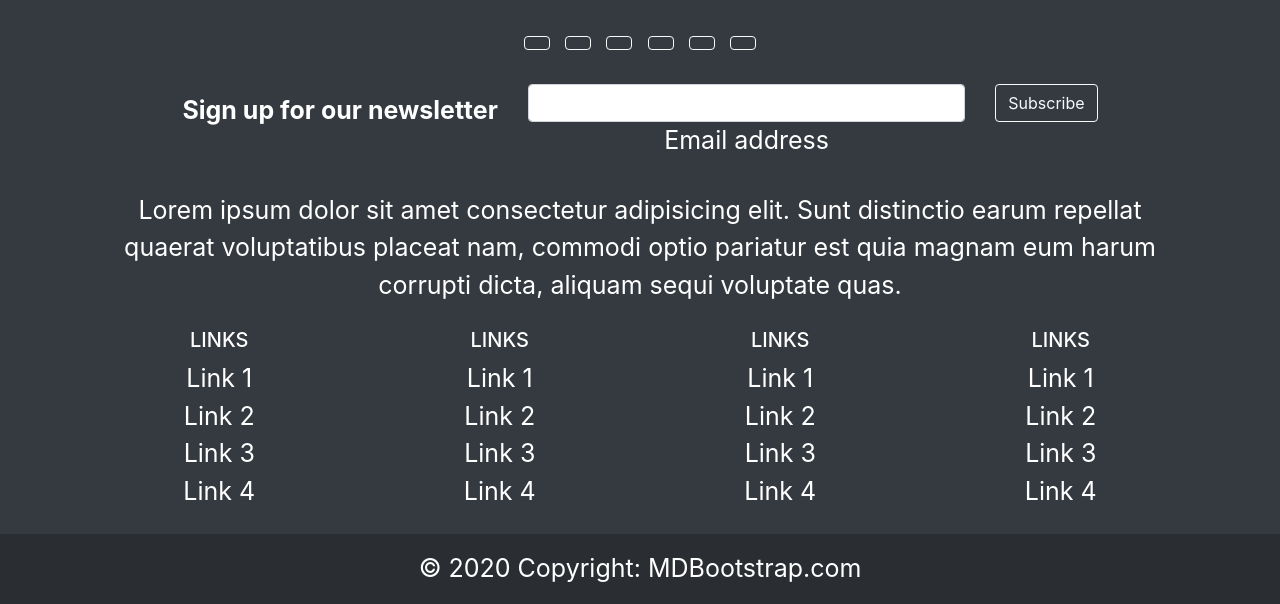
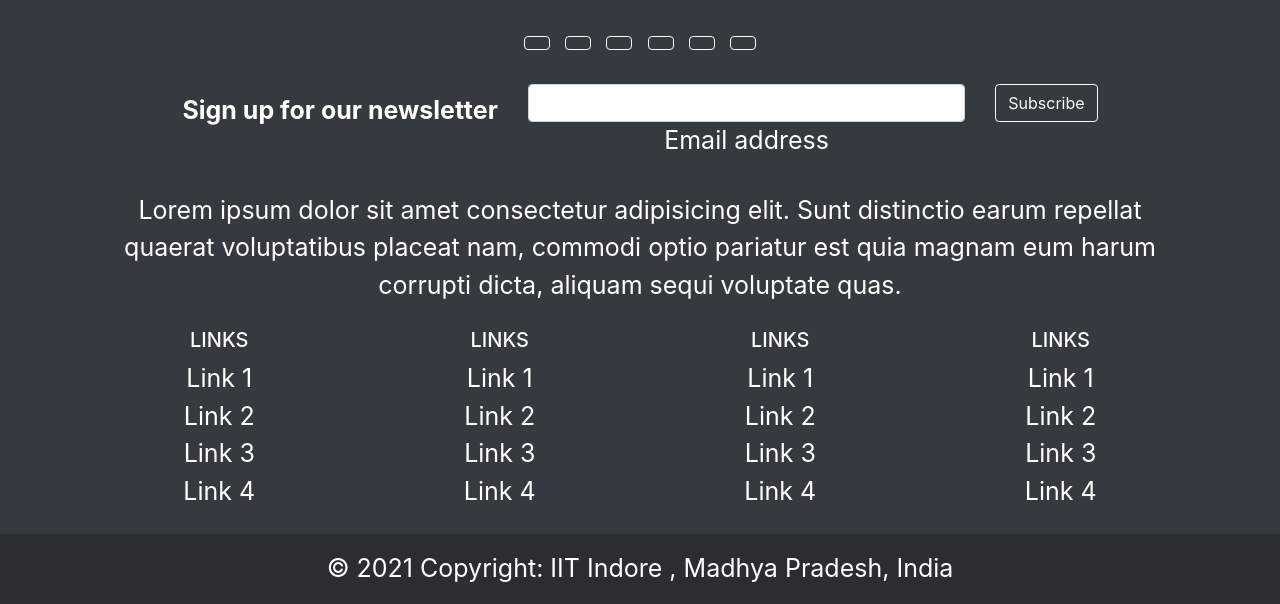
Before and after one commit to nunemunthalashiva/library-management-system, a Flask app: page / in a window 1280 px wide. Shown: the part 583-1187 px from the top of the page. Run offline with Flask 2, Linux system fonts and the light colour scheme; some libraries are stand-ins or nearby versions.

Commit message:
added copyright

```diff
--- a/app/library_dbms/templates/index.html
+++ b/app/library_dbms/templates/index.html
@@ -332,8 +332,7 @@
 
   <!-- Copyright -->
   <div class="text-center p-3" style="background-color: rgba(0, 0, 0, 0.2);">
-    © 2020 Copyright:
-    <a class="text-white" href="https://mdbootstrap.com/">MDBootstrap.com</a>
+    © 2021 Copyright: IIT Indore , Madhya Pradesh, India
   </div>
   <!-- Copyright -->
 </footer>
```
